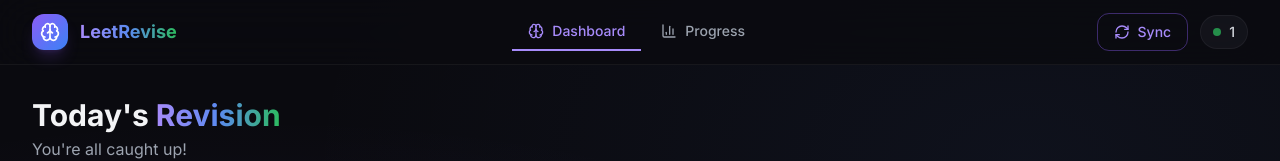
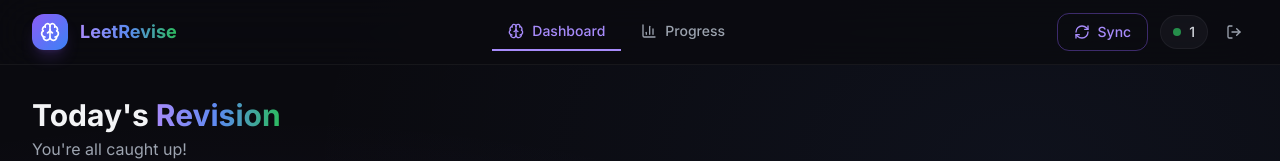
Before and after one commit to Joydeep279/LeetCode-Revisited, a React (Vite) app in the folder client/: page /dashboard/1 in a window 1280 px wide. Shown: the top 161 px of the page. Built offline with nearby package versions, Linux system fonts and the light colour scheme; no server answers.

Commit message:
add session storage

```diff
--- a/client/src/components/Navbar.jsx
+++ b/client/src/components/Navbar.jsx
@@ -1,13 +1,19 @@
-import { Link, useLocation } from "react-router-dom";
-import { Brain, BarChart3, RefreshCw } from "lucide-react";
+import { Link, useLocation, useNavigate } from "react-router-dom";
+import { Brain, BarChart3, RefreshCw, LogOut } from "lucide-react";
 
 export default function Navbar({ username, onSync, syncing }) {
   const location = useLocation();
+  const navigate = useNavigate();
 
   const isActive = (path) =>
     location.pathname.includes(path)
       ? "text-lc-purple-400 border-b-2 border-lc-purple-400"
       : "text-gray-400 hover:text-gray-200 border-b-2 border-transparent";
+
+  const handleLogout = () => {
+    localStorage.removeItem("lc_revisited_session");
+    navigate("/");
+  };
 
   return (
     <nav className="sticky top-0 z-50 bg-lc-dark-900/80 backdrop-blur-xl border-b border-white/5">
@@ -54,9 +60,18 @@ export default function Navbar({ username, onSync, syncing }) {
               </button>
             )}
             {username && (
-              <div className="flex items-center gap-2 px-3 py-1.5 rounded-full bg-lc-dark-700/60 border border-white/5">
-                <div className="w-2 h-2 rounded-full bg-lc-green-400 animate-pulse"></div>
-                <span className="text-sm text-gray-300 font-medium">{username}</span>
+              <div className="flex items-center gap-3">
+                <div className="flex items-center gap-2 px-3 py-1.5 rounded-full bg-lc-dark-700/60 border border-white/5">
+                  <div className="w-2 h-2 rounded-full bg-lc-green-400 animate-pulse"></div>
+                  <span className="text-sm text-gray-300 font-medium">{username}</span>
+                </div>
+                <button
+                  onClick={handleLogout}
+                  className="p-1.5 text-gray-400 hover:text-lc-red-400 hover:bg-lc-red-400/10 rounded-lg transition-colors"
+                  title="Logout"
+                >
+                  <LogOut className="w-4 h-4" />
+                </button>
               </div>
             )}
           </div>
--- a/client/src/pages/LandingPage.jsx
+++ b/client/src/pages/LandingPage.jsx
@@ -1,4 +1,4 @@
-import { useState } from "react";
+import { useState, useEffect } from "react";
 import { useNavigate } from "react-router-dom";
 import { Brain, ArrowRight, Zap, Target, TrendingUp, Sparkles } from "lucide-react";
 import { registerUser } from "../api/api";
@@ -9,6 +9,22 @@ export default function LandingPage() {
   const [error, setError] = useState("");
   const navigate = useNavigate();
 
+  useEffect(() => {
+    const sessionStr = localStorage.getItem("lc_revisited_session");
+    if (sessionStr) {
+      try {
+        const session = JSON.parse(sessionStr);
+        if (session.username && session.expires > Date.now()) {
+          navigate(`/dashboard/${session.username}`);
+        } else {
+          localStorage.removeItem("lc_revisited_session");
+        }
+      } catch (e) {
+        localStorage.removeItem("lc_revisited_session");
+      }
+    }
+  }, [navigate]);
+
   const handleSubmit = async (e) => {
     e.preventDefault();
     if (!username.trim()) return;
@@ -18,6 +34,13 @@ export default function LandingPage() {
 
     try {
       await registerUser(username.trim());
+
+      const expires = Date.now() + 30 * 24 * 60 * 60 * 1000;
+      localStorage.setItem("lc_revisited_session", JSON.stringify({
+        username: username.trim().toLowerCase(),
+        expires
+      }));
+
       navigate(`/dashboard/${username.trim().toLowerCase()}`);
     } catch (err) {
       const msg =
```
